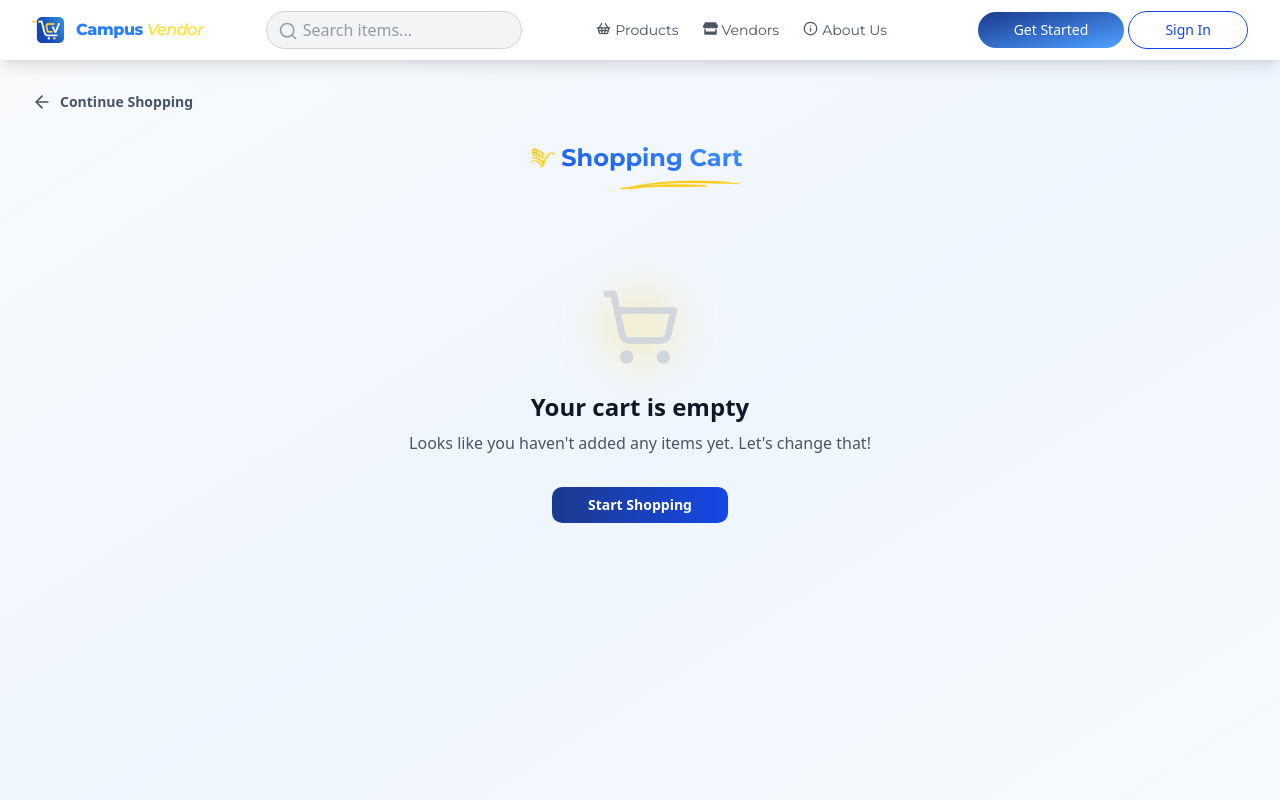
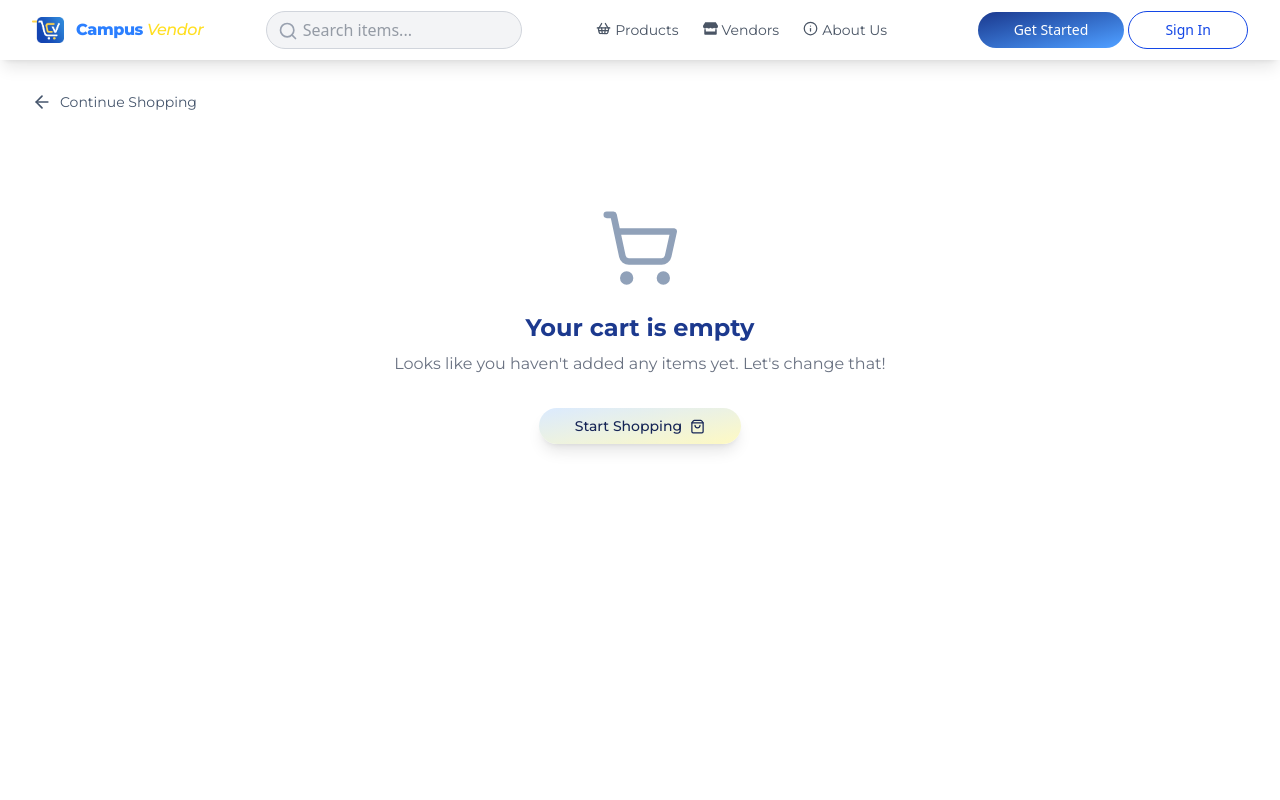
Before and after one commit to Joel-Adjei/CampusVendor-Client, a React (Vite) app in the folder frontend/: page /cart in a window 1280 px wide. Shown: the top 800 px of the page. Built offline with nearby package versions, Linux system fonts and the light colour scheme.

Commit message:
Cart page and search url

```diff
--- a/frontend/src/components/user/UserProfileMenu.jsx
+++ b/frontend/src/components/user/UserProfileMenu.jsx
@@ -16,7 +16,7 @@ const UserProfileMenu = () => {
 
   return (
     <>
-      <DropdownMenuItem className={"p-2"}>
+      <DropdownMenuItem className={"p-2 w-50"}>
         <div className=" text-white rounded-md">
           <div className="flex items-center gap-2">
             <div className="w-10 h-10 bg-gradient-to-r from-blue-700 to-blue-500 rounded-full flex items-center justify-center">
@@ -40,9 +40,10 @@ const UserProfileMenu = () => {
         <Button
           variant="outline"
           Icon={LogOut}
-          className="w-full text-red-600 border-red-200 hover:bg-red-50"
+          className="w-full py-1 text-slate-600 border-slate-300 hover:bg-blue-50"
           onClick={handleLogout}
           iconSize={13}
+          iconStyle={"text-red-600"}
         >
           Logout
         </Button>
--- a/frontend/src/lib/data.js
+++ b/frontend/src/lib/data.js
@@ -1,6 +1,8 @@
 export const defaultAdmin = {
   id: "101",
   name: "Joel Adjei",
+  phoneNumber: "0234345678",
+  pickupLocation: "Legon-Hall",
   email: "admin@admin.com",
   password: "12345678",
   role: "admin",
--- a/frontend/src/pages/user/Cart.jsx
+++ b/frontend/src/pages/user/Cart.jsx
@@ -11,6 +11,7 @@ import {
   Shield,
   CheckCircle,
   X,
+  ShoppingBag,
 } from "lucide-react";
 import { useNavigate } from "react-router-dom";
 import Button from "@/components/ui/custom/Button";
@@ -47,46 +48,51 @@ const Cart = () => {
   };
 
   return (
-    <div className="min-h-screen bg-gradient-to-br from-slate-50 via-blue-50 to-slate-50 py-8 px-4 sm:px-6 lg:px-8">
+    <div className="min-h-screen py-8 px-4 sm:px-6 lg:px-8">
       <div className="max-w-7xl mx-auto">
         {/* Header */}
         <div className="mb-8 animate-fade-in">
           <button
             onClick={() => navigate(-1)}
-            className="flex text-sm items-center gap-2 text-slate-600 hover:text-slate-700 font-semibold mb-6 transition-colors duration-300 cursor-pointer"
+            className="flex text-sm items-center gap-2 text-slate-600 hover:text-slate-700 font-Montserrat mb-6 transition-colors duration-300 cursor-pointer"
           >
             <ArrowLeft size={20} />
             Continue Shopping
           </button>
 
-          <div className="flex items-center justify-center">
-            <div>
-              <Title title={"Shopping Cart"} />
+          {cartItems.length > 0 && (
+            <div className="flex items-center justify-center">
+              <div>
+                <Title title={"Shopping Cart"} />
+              </div>
             </div>
-          </div>
+          )}
         </div>
 
         {cartItems.length === 0 ? (
           // Empty Cart State
-          <div className="text-center py-16 animate-fade-in">
+          <div className="text-center py-16 animate-fade-in font-Montserrat">
             <div className="flex justify-center mb-6">
               <div className="relative">
-                <div className="absolute inset-0 bg-yellow-400 opacity-20 blur-xl rounded-full"></div>
                 <ShoppingCart
                   size={80}
-                  className="text-gray-300 relative z-10"
+                  className="text-slate-400 relative z-10"
                 />
               </div>
             </div>
-            <h2 className="text-2xl font-bold text-gray-900 mb-2">
+            <h2 className="text-2xl font-Montserrat font-bold text-blue-900 mb-2">
               Your cart is empty
             </h2>
-            <p className="text-gray-600 mb-8">
+            <p className="text-gray-500 mb-8">
               Looks like you haven't added any items yet. Let's change that!
             </p>
             <Button
               onClick={handleContinueShopping}
-              className="bg-gradient-to-r from-blue-600 to-blue-700 hover:from-blue-700 hover:to-blue-800 text-white px-8 py-3 rounded-lg font-semibold inline-flex items-center gap-2 transition-all duration-300 hover:shadow-lg"
+              variant="secondary"
+              className="px-8 py-3 mx-auto"
+              iconSize={15}
+              iconType="icon-right"
+              Icon={ShoppingBag}
             >
               Start Shopping
             </Button>
--- a/frontend/src/pages/user/Products.jsx
+++ b/frontend/src/pages/user/Products.jsx
@@ -2,7 +2,7 @@ import { FaSearch } from "react-icons/fa";
 import React, { useEffect, useRef, useState } from "react";
 import CusSelect from "@/components/ui/custom/Select";
 import { ArrowLeft, X } from "lucide-react";
-import { useNavigate } from "react-router-dom";
+import { useNavigate, useSearchParams } from "react-router-dom";
 import { useMutation, useQuery, useQueryClient } from "@tanstack/react-query";
 import axios from "@/lib/axios";
 import ProductCard from "@/components/ui/ProductCard";
@@ -13,6 +13,8 @@ import LoadingSpinner from "@/components/ui/custom/LoadingSpinner";
 const Products = () => {
   usePageTitle({ title: "Products" });
   const [query, setQuery] = useState("");
+  const [searchQuery, setSearchQuery] = useSearchParams();
+  const [categoryQuery, setCategoryQuery] = useSearchParams();
   const [selectedCategory, setSelectedCategory] = useState("all");
   const queryClient = useQueryClient();
   const navigate = useNavigate();
@@ -52,6 +54,7 @@ const Products = () => {
     mutationFn: async () => {
       if (selectedCategory !== "all") {
         try {
+          setCategoryQuery({ category: selectedCategory });
           const response = await axios.get(
             `/products/category/${selectedCategory}`
           );
@@ -62,6 +65,7 @@ const Products = () => {
         }
       }
       try {
+        setSearchQuery({ q: query });
         const response = await axios.get(`/products/search?q=${query}`);
         return response.data.products;
       } catch (error) {
@@ -73,6 +77,10 @@ const Products = () => {
   });
 
   useEffect(() => {
+    const cate = categoryQuery.get("category");
+    if (cate) setSelectedCategory(cate);
+    const q = searchQuery.get("q");
+    if (q) setQuery(q);
     InputRef.current?.focus();
   }, []);
 
@@ -116,6 +124,7 @@ const Products = () => {
             optionsLabel={"Categories"}
             options={[
               { label: "All Categories", value: "all" },
+              { label: "All Shoes", value: "shoe" },
               ...(categories?.map((category) => ({
                 label: category,
                 value: category,
```
